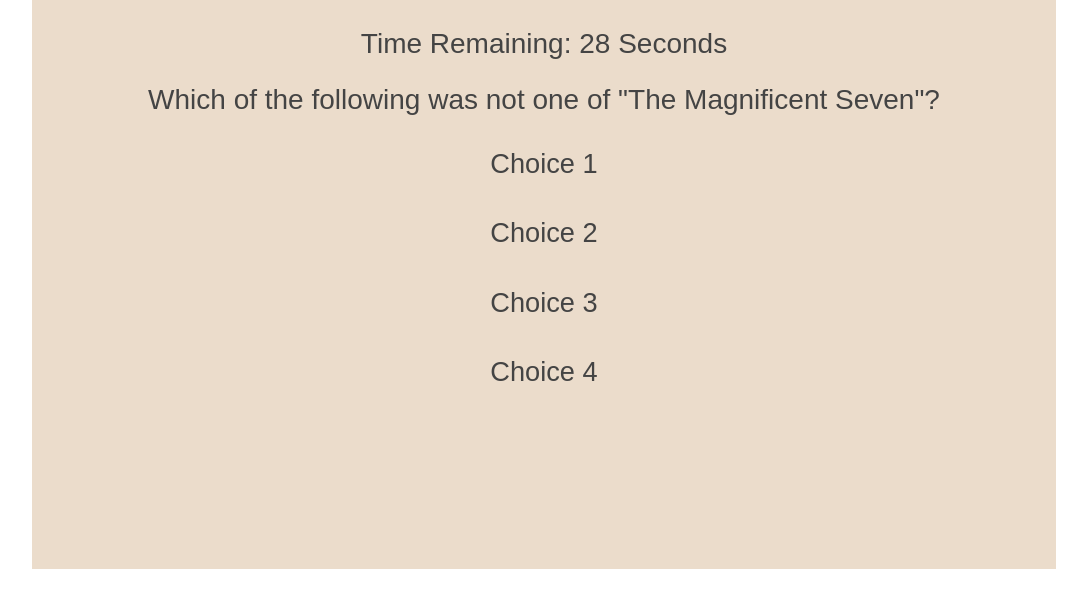
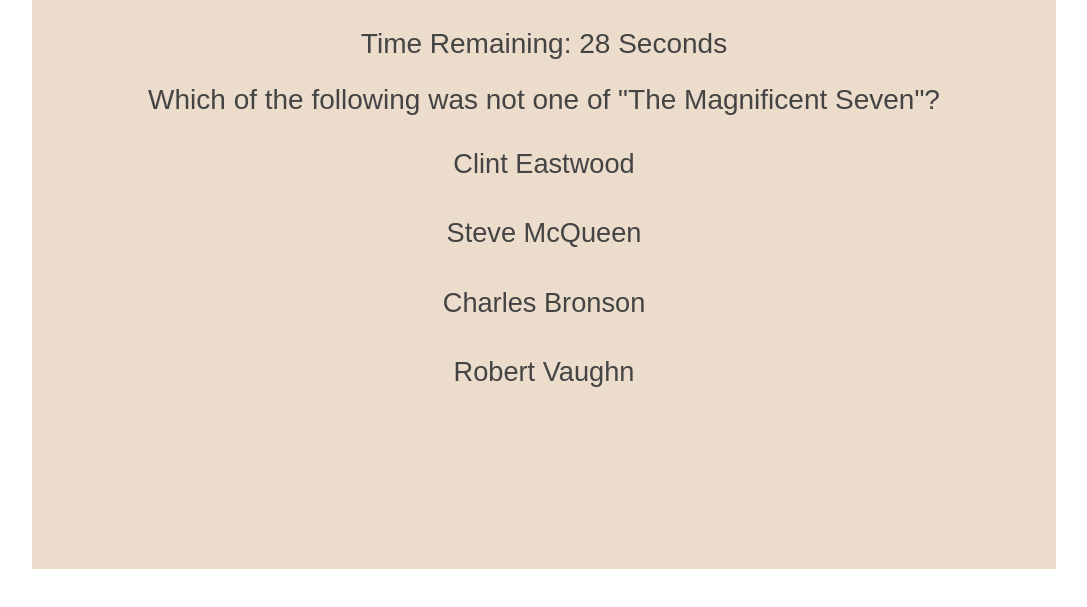
Before and after one commit to igorcweb/trivia-game, a plain HTML site: page index.html in a window 1280 px wide. Both pictures are taken after a click on the button "Start". Shown: the part 183-790 px from the top of the page, without its empty margins (96-1183 px from the left). Drawn offline with nearby package versions, Linux system fonts and the light colour scheme.

Commit message:
able to populate both questions and multiple choice options

```diff
--- a/assets/css/style.css
+++ b/assets/css/style.css
@@ -16,6 +16,10 @@ h1 {
   text-align: center;
   padding-top: 2rem;
   color: #91818a;
+}
+
+span#time.warning {
+  color: red;
 }
 
 h2 {
--- a/assets/scripts/script.js
+++ b/assets/scripts/script.js
@@ -1,5 +1,3 @@
-//giphy api key 5n53cDRx0FU49ewKdFwuBjKCTqy8XNip
-
 const button = $('button');
 const content = $('.content');
 let time = 30;
@@ -12,9 +10,8 @@ let answers = Array(10);
 let incorrectAnswers = Array(10);
 let choices = [];
 let query = '';
-let choicesText = $('li.choices');
-
-query = 'central+park';
+let choiceText = $('li.choice');
+let choicesList = $('ul.choices');
 
 const data = [
   {
@@ -98,6 +95,9 @@ const game = {
     let timeClock = setInterval(() => {
       time--;
       timeDisplay.text(time);
+      if (time < 6) {
+        timeDisplay.addClass('warning');
+      }
       if (time === 0) {
         clearInterval(timeClock);
         timerDisplay.text("Time's Up!");
@@ -105,20 +105,6 @@ const game = {
     }, 1000);
   },
   getData: function() {
-    let url =
-      'https://opentdb.com/api.php?amount=10&category=26&difficulty=easy&type=multiple';
-
-    // $.get(url)
-    //   .done(data => {
-    //     questions = questions.fill().map((question, index) => {
-    //       return (question = data.results[index].question);
-    //     });
-    //     console.log(questions);
-    //     questionText.html(questions[questionNum]);
-    //   })
-    //   .fail(error => {
-    //     console.log(error);
-    //   });
     questions = questions.fill().map((item, index) => {
       return (item = data[index].question);
     });
@@ -137,17 +123,22 @@ const game = {
     console.log('incorrect answers: ', incorrectAnswers);
 
     choices = incorrectAnswers.map((item, index) => {
-      item.push(answers[index]);
+      //random number between 0 and 3
+      let randomIndex = Math.floor(Math.random() * 4);
+      //insert correct answer at a random position inside incorrectAnswers array
+      item.splice(randomIndex, 0, answers[index]);
       return item;
     });
     console.log('choices:', choices);
+    $.each(choiceText, (index, choice) => {
+      choice.innerText = choices[questionNum][index];
+      console.log(choice.innerText);
+    });
   }
 };
 
 game.getData();
 
-console.log(game.gifUrl);
-
 button.on('click', function() {
   game.reset();
   game.startTimer();
--- a/index.html
+++ b/index.html
@@ -21,11 +21,11 @@
           <span id="time" time>30</span> Seconds
         </h2>
         <h2 id="question"></h2>
-        <ul>
-          <li class="choices">Choice 1</li>
-          <li class="choices">Choice 2</li>
-          <li class="choices">Choice 3</li>
-          <li class="choices">Choice 4</li>
+        <ul class="choices">
+          <li class="choice first">1</li>
+          <li class="choice second">2</li>
+          <li class="choice third">3</li>
+          <li class="choice fourth">4</li>
         </ul>
         <video autoplay="autoplay" loop="loop" src="https://media1.giphy.com/media/fMYhlRdVtRnsk/200w.mp4"></video>
       </div>
```
Also changed, not shown: assets/scripts/text.js (added, +13 -0 lines).
